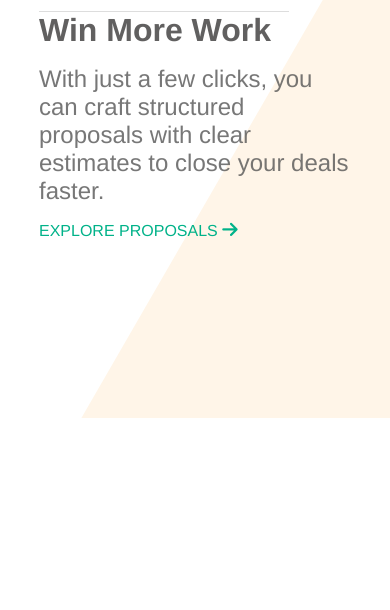
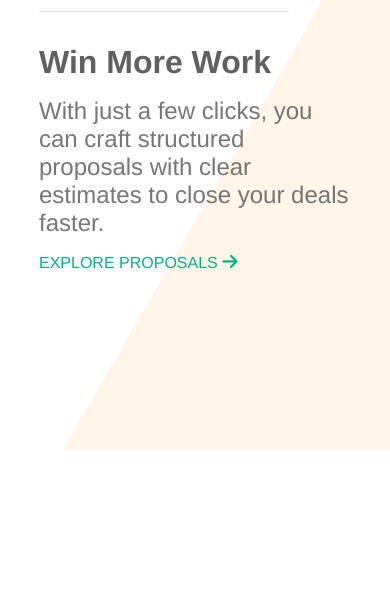
Before and after one commit to JuniorAvelar/projeto-bonsai, a plain HTML site: page main/index.html in a window 390 px wide. Shown: the part 2194-2804 px from the top of the page. Before the commit the page ends 2772 px from the top, so only its background shows below. Drawn offline with Linux system fonts and the light colour scheme.

Commit message:
ajustes responsividade

```diff
--- a/main/style.css
+++ b/main/style.css
@@ -119,6 +119,8 @@
 #header-icon {
     font-size: 2rem;
     display: none;
+
+    cursor: pointer;
 }
 
 @media (max-width: 800px) {
@@ -462,7 +464,12 @@ main {
         flex-direction: column;
         /* background: #000; */
     }
+
+    .services-title {
+        padding-top: 2rem ;
+    }
 }
+
 
 body {
     margin-bottom: 10rem;
```
